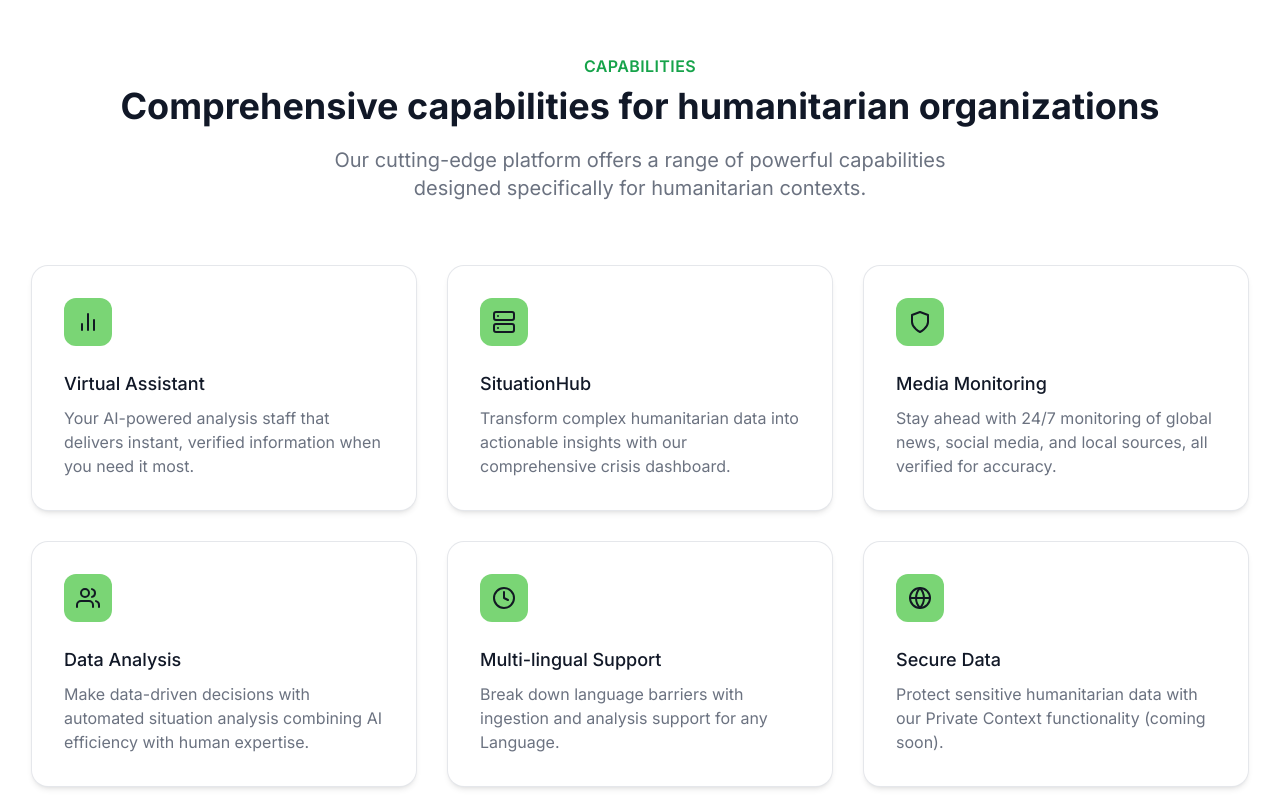
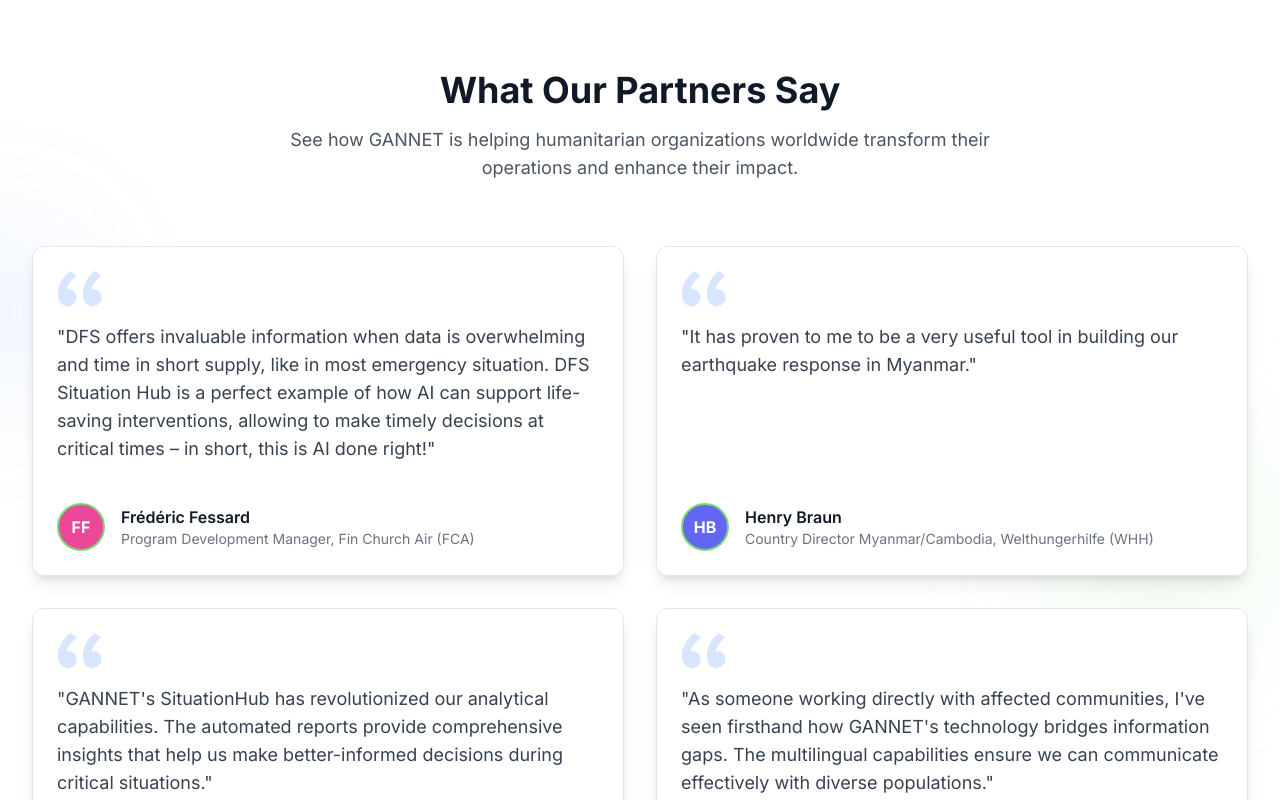
Before and after one commit to data-friendly-space/gannet-website-simple, a Next.js app: page / in a window 1280 px wide. Shown: the part 1280-2080 px from the top of the page. Built offline with nearby package versions, Linux system fonts and the light colour scheme.

Commit message:
Add testimonials section and include a generator for initials

```diff
--- a/src/app/page.tsx
+++ b/src/app/page.tsx
@@ -2,12 +2,14 @@
 import Capabilities from "@/components/sections/Capabilities";
 import Resources from "@/components/sections/Resources";
 import Support from "@/components/sections/Support";
+import Testimonials from "@/components/sections/Testimonials";
 import CTA from "@/components/sections/CTA";
 
 export default function Home() {
   return (
     <main>
       <Hero />
+      <Testimonials />
       <Capabilities />
       <Resources />
       <Support />
--- /dev/null
+++ b/src/components/sections/Testimonials.tsx
@@ -0,0 +1,154 @@
+"use client";
+
+import { motion } from 'framer-motion';
+import { useTheme } from '@/components/ui/ThemeContext';
+
+// Testimonial type definition
+type Testimonial = {
+  id: number;
+  text: string;
+  name: string;
+  role: string;
+  organization: string;
+};
+
+// Function to get initials from name
+function getInitials(name: string): string {
+  return name
+    .split(' ')
+    .map(part => part[0])
+    .join('')
+    .toUpperCase();
+}
+
+// Function to generate a consistent color based on name
+function getColorFromName(name: string): string {
+  const colors = [
+    'bg-blue-500',
+    'bg-green-500',
+    'bg-purple-500',
+    'bg-orange-500',
+    'bg-pink-500',
+    'bg-teal-500',
+    'bg-indigo-500',
+    'bg-red-500',
+  ];
+
+  // Get a consistent index based on the name
+  const charSum = name.split('').reduce((sum, char) => sum + char.charCodeAt(0), 0);
+  return colors[charSum % colors.length];
+}
+
+export default function Testimonials() {
+  const { theme } = useTheme();
+  const isDark = theme === 'dark';
+
+  // Style classes based on theme
+  const bgClass = isDark ? 'bg-gannetDarkBg' : 'bg-white';
+  const headingClass = isDark ? 'text-gannetTextLight' : 'text-gray-900';
+  const subtitleClass = isDark ? 'text-gray-400' : 'text-gray-600';
+  const cardBg = isDark ? 'bg-gannetCardBg' : 'bg-white';
+  const cardBorder = isDark ? 'border-gannetCardBg/60' : 'border-gray-200';
+  const textClass = isDark ? 'text-gray-300' : 'text-gray-700';
+  const nameClass = isDark ? 'text-gannetTextLight' : 'text-gray-900';
+  const roleClass = isDark ? 'text-gray-400' : 'text-gray-500';
+
+  // Sample testimonials data (placeholder)
+  const testimonials: Testimonial[] = [
+    {
+      id: 1,
+      text: "DFS offers invaluable information when data is overwhelming and time in short supply, like in most emergency situation. DFS Situation Hub is a perfect example of how AI can support life-saving interventions, allowing to make timely decisions at critical times – in short, this is AI done right!",
+      name: "Frédéric Fessard",
+      role: "Program Development Manager",
+      organization: "Fin Church Air (FCA)",
+    },
+    {
+      id: 2,
+      text: "It has proven to me to be a very useful tool in building our earthquake response in Myanmar.",
+      name: "Henry Braun",
+      role: "Country Director Myanmar/Cambodia",
+      organization: "Welthungerhilfe (WHH)",
+    },
+    {
+      id: 3,
+      text: "GANNET's SituationHub has revolutionized our analytical capabilities. The automated reports provide comprehensive insights that help us make better-informed decisions during critical situations.",
+      name: "David Chen",
+      role: "Data Analysis Lead",
+      organization: "International Crisis Response",
+    },
+    {
+      id: 4,
+      text: "As someone working directly with affected communities, I've seen firsthand how GANNET's technology bridges information gaps. The multilingual capabilities ensure we can communicate effectively with diverse populations.",
+      name: "Sarah Okafor",
+      role: "Community Engagement Specialist",
+      organization: "Refugee Support Network",
+    },
+  ];
+
+  return (
+    <section className={`py-24 ${bgClass} relative`}>
+      {/* Background elements */}
+      <div className="absolute inset-0 overflow-hidden pointer-events-none">
+        <div className="absolute -left-20 top-1/4 w-40 h-40 bg-gannetBlue/10 rounded-full blur-3xl" />
+        <div className="absolute right-0 bottom-1/3 w-60 h-60 bg-gannetGreen/10 rounded-full blur-3xl" />
+      </div>
+
+      <div className="max-w-7xl mx-auto px-4 sm:px-6 lg:px-8 relative">
+        {/* Section header */}
+        <motion.div
+          className="text-center mb-16"
+          initial={{ opacity: 0, y: 20 }}
+          whileInView={{ opacity: 1, y: 0 }}
+          transition={{ duration: 0.6 }}
+          viewport={{ once: true }}
+        >
+          <h2 className={`text-3xl md:text-4xl font-bold ${headingClass}`}>
+            What Our Partners Say
+          </h2>
+          <p className={`mt-4 text-lg ${subtitleClass} max-w-3xl mx-auto`}>
+            See how GANNET is helping humanitarian organizations worldwide transform their operations and enhance their impact.
+          </p>
+        </motion.div>
+
+        {/* Testimonials grid */}
+        <div className="grid grid-cols-1 md:grid-cols-2 gap-8">
+          {testimonials.map((testimonial, index) => (
+            <motion.div
+              key={testimonial.id}
+              className={`${cardBg} border ${cardBorder} rounded-xl shadow-lg p-6 flex flex-col`}
+              initial={{ opacity: 0, y: 20 }}
+              whileInView={{ opacity: 1, y: 0 }}
+              transition={{ duration: 0.5, delay: index * 0.1 }}
+              viewport={{ once: true }}
+            >
+              {/* Quote icon */}
+              <div className={`mb-4 ${isDark ? 'text-gannetBlue/40' : 'text-gannetBlue/20'}`}>
+                <svg width="45" height="36" className="fill-current">
+                  <path d="M13.415.001C6.07 5.185.887 13.681.887 23.041c0 7.632 4.608 12.096 9.936 12.096 5.04 0 8.784-4.032 8.784-8.784 0-4.752-3.312-8.208-7.632-8.208-.864 0-2.016.144-2.304.288.72-4.896 5.328-10.656 9.936-13.536L13.415.001zm24.768 0c-7.2 5.184-12.384 13.68-12.384 23.04 0 7.632 4.608 12.096 9.936 12.096 4.896 0 8.784-4.032 8.784-8.784 0-4.752-3.456-8.208-7.776-8.208-.864 0-1.872.144-2.16.288.72-4.896 5.184-10.656 9.792-13.536L38.183.001z"></path>
+                </svg>
+              </div>
+
+              {/* Testimonial text */}
+              <p className={`${textClass} text-lg mb-6 flex-grow`}>
+                "{testimonial.text}"
+              </p>
+
+              {/* Author info */}
+              <div className="flex items-center mt-4">
+                <div className={`flex items-center justify-center h-12 w-12 rounded-full border-2 border-gannetGreen ${getColorFromName(testimonial.name)} text-white font-bold`}>
+                  {getInitials(testimonial.name)}
+                </div>
+                <div className="ml-4">
+                  <h4 className={`font-semibold ${nameClass}`}>{testimonial.name}</h4>
+                  <p className={`${roleClass} text-sm`}>
+                    {testimonial.role}, {testimonial.organization}
+                  </p>
+                </div>
+              </div>
+            </motion.div>
+          ))}
+        </div>
+      </div>
+    </section>
+  );
+}
```
